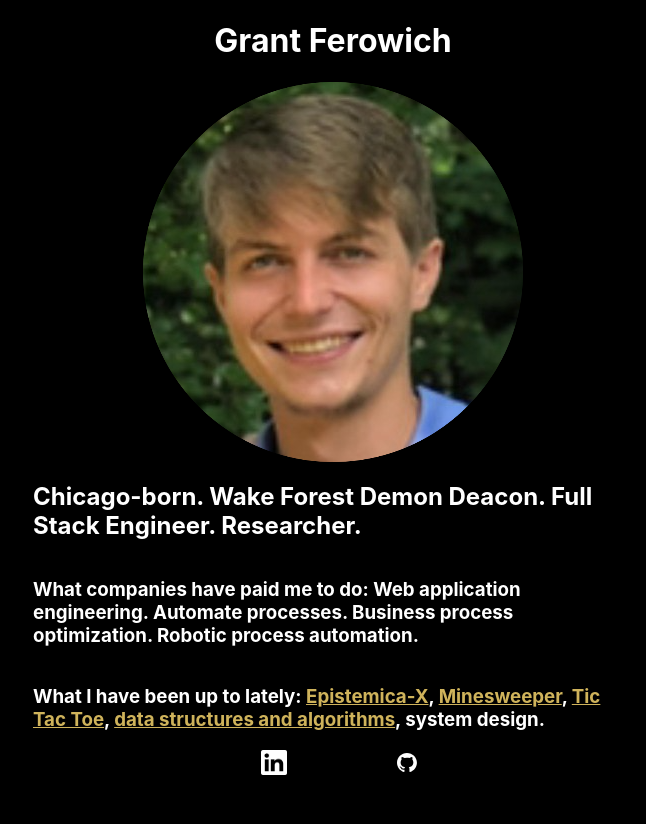
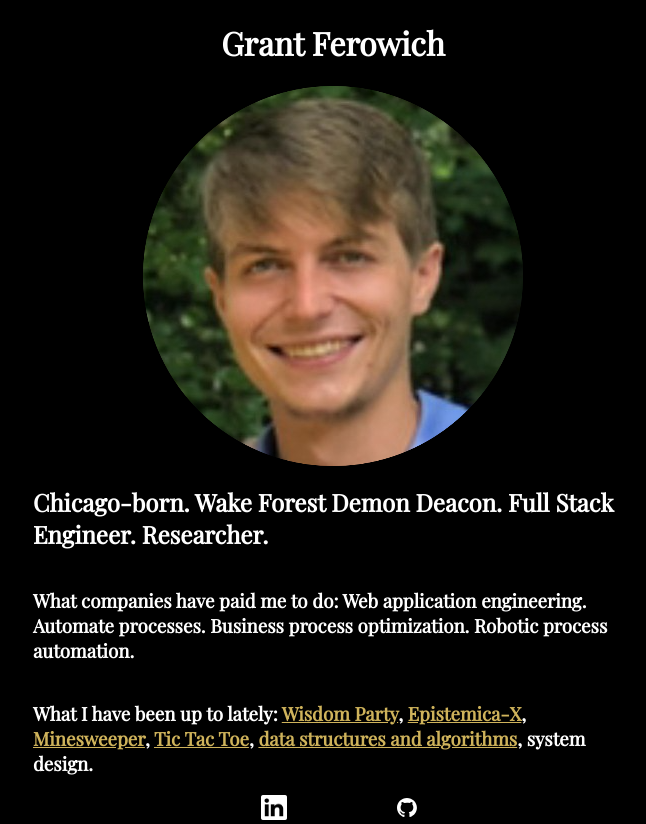
Before and after one commit to grantferowich/portfolio, a React (Create React App) app: page / in a window 1280 px wide. Shown: the whole page, without its empty margins (307-953 px from the left). Before the commit the page ends 800 px from the top, so only its background shows below. Built offline with nearby package versions, Linux system fonts and the light colour scheme.

Commit message:
appended Wisdom Party to projects list

```diff
--- a/public/index.html
+++ b/public/index.html
@@ -2,7 +2,7 @@
 <html lang="en">
   <head>
     <meta charset="utf-8" />
-    <!-- <link rel="icon" href="%PUBLIC_URL%/favicon.ico" /> -->
+    <link rel="icon" href="%PUBLIC_URL%/favicon.ico" />
     <meta name="viewport" content="width=device-width, initial-scale=1" />
     <meta name="theme-color" content="#000000" />
     <meta
--- a/src/components/About.js
+++ b/src/components/About.js
@@ -11,7 +11,7 @@ export default function About() {
         <img src={GrantFerowich} alt='Grant-Ferowich-headshot'/>
         <h2>Chicago-born. Wake Forest Demon Deacon. Full Stack Engineer. Researcher.</h2>
         <h3>What companies have paid me to do: Web application engineering. Automate processes. Business process optimization. Robotic process automation. </h3>
-        <h3>What I have been up to lately: <a href='https://epistemica-x.vercel.app/' target="_blank" rel='noreferrer'>Epistemica-X</a>, <a href='https://vercel.com/clariti23/minesweeper/BqxSydbSQJyFWfSoxzaeHHqUQ7Wd' target="_blank" rel='noreferrer'>Minesweeper</a>, <a href="https://tic-tac-toe-five-lilac.vercel.app/" target="_blank" rel='noreferrer'>Tic Tac Toe</a>, <a href="https://docs.google.com/spreadsheets/d/15zHGNvYy0-NMx6YYduk3UVvPFTXsam7YO1OQzeq2c7s/edit#gid=0" target="_blank" rel='noreferrer'>data structures and algorithms</a>, system design.</h3>
+        <h3>What I have been up to lately: <a href='https://wisdom-party.vercel.app/' target="_blank" rel='noreferrer'>Wisdom Party</a>, <a href='https://epistemica-x.vercel.app/' target="_blank" rel='noreferrer'>Epistemica-X</a>, <a href='https://vercel.com/clariti23/minesweeper/BqxSydbSQJyFWfSoxzaeHHqUQ7Wd' target="_blank" rel='noreferrer'>Minesweeper</a>, <a href="https://tic-tac-toe-five-lilac.vercel.app/" target="_blank" rel='noreferrer'>Tic Tac Toe</a>, <a href="https://docs.google.com/spreadsheets/d/15zHGNvYy0-NMx6YYduk3UVvPFTXsam7YO1OQzeq2c7s/edit#gid=0" target="_blank" rel='noreferrer'>data structures and algorithms</a>, system design.</h3>
         <div className='footer'>
         <a href='https://www.linkedin.com/in/gferowich/' target="_blank" rel='noreferrer'><img src={LinkedIn} alt='LinkedIn'/></a>
         <a href='https://github.com/grantferowich' target="_blank" rel='noreferrer'><img src={GitHub} alt='GitHub'/></a>
--- a/src/index.css
+++ b/src/index.css
@@ -1,8 +1,8 @@
+@import url('https://fonts.googleapis.com/css2?family=Playfair+Display&display=swap');
+
 body {
   margin: 0;
-  font-family: -apple-system, BlinkMacSystemFont, 'Segoe UI', 'Roboto', 'Oxygen',
-    'Ubuntu', 'Cantarell', 'Fira Sans', 'Droid Sans', 'Helvetica Neue',
-    sans-serif;
+  font-family:'Playfair Display', serif;
   -webkit-font-smoothing: antialiased;
   -moz-osx-font-smoothing: grayscale;
 }
```
